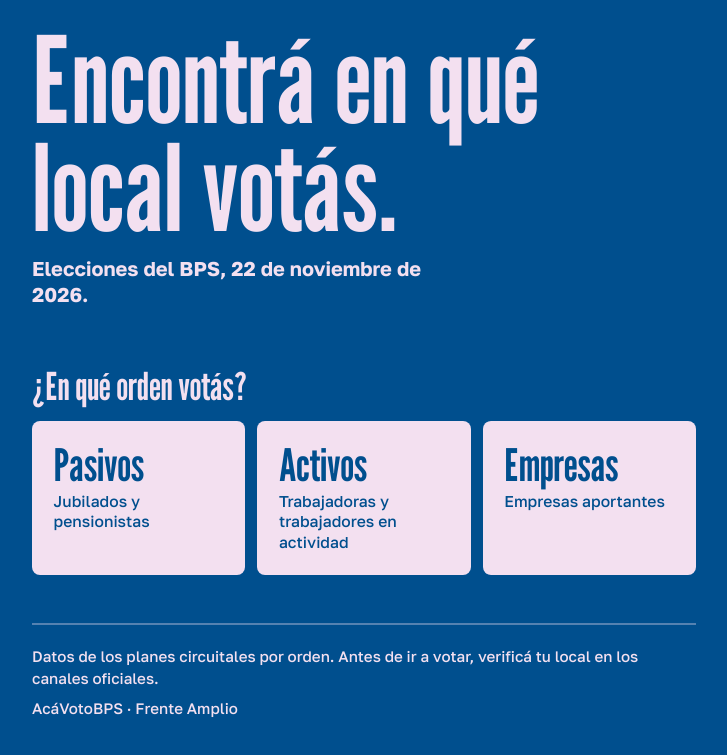
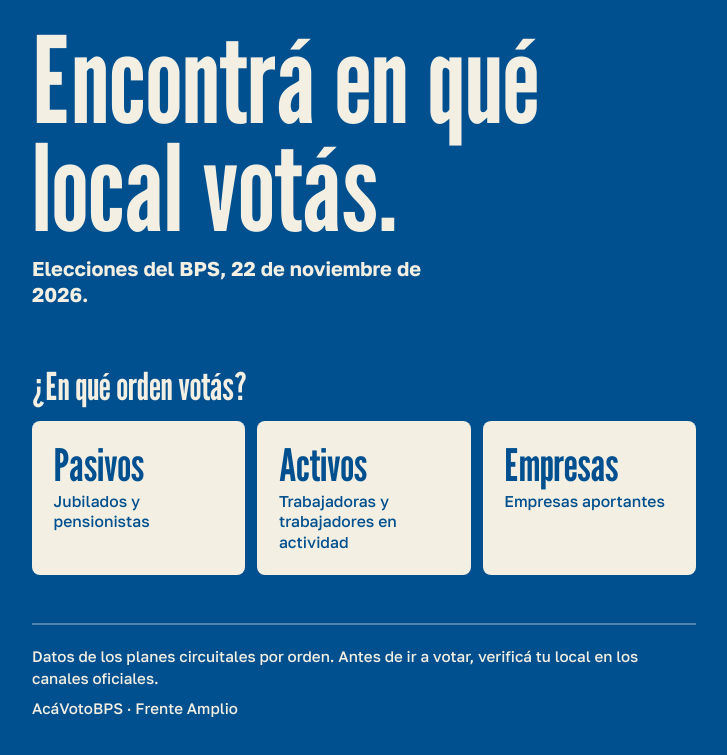
Before and after one commit to alexiscedrez/acavotobps, a plain HTML site: page index.html in a window 1280 px wide. Shown: the part 113-868 px from the top of the page, without its empty margins (276-1003 px from the left). Drawn offline with Linux system fonts and the light colour scheme.

Commit message:
correccion blanco

```diff
--- a/index.html
+++ b/index.html
@@ -20,7 +20,7 @@
   --azul-hondo:#003a6b;
   --rojo:#ed1940;
   --amarillo:#fec10d;
-  --blanco:#f3e0f0;
+  --blanco:#f3f0e3;
   --display:"League Gothic","Arial Narrow",Impact,sans-serif;
   --cuerpo:"Golos Text",system-ui,-apple-system,"Segoe UI",Roboto,sans-serif;
 }
```
